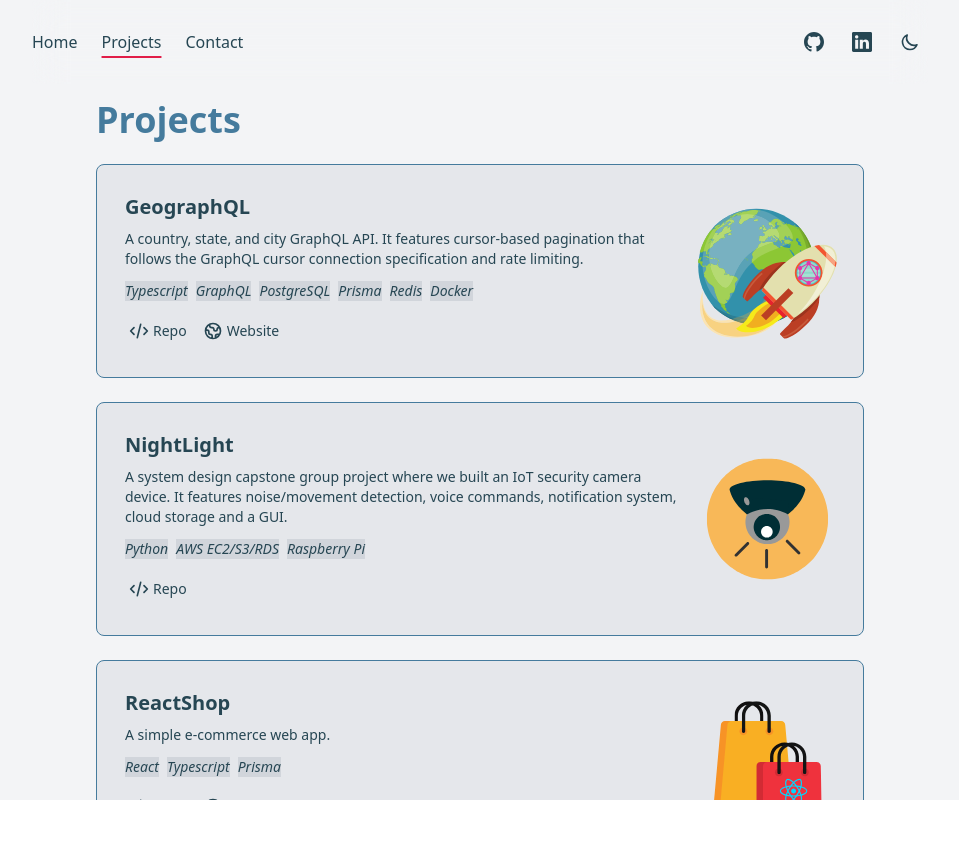
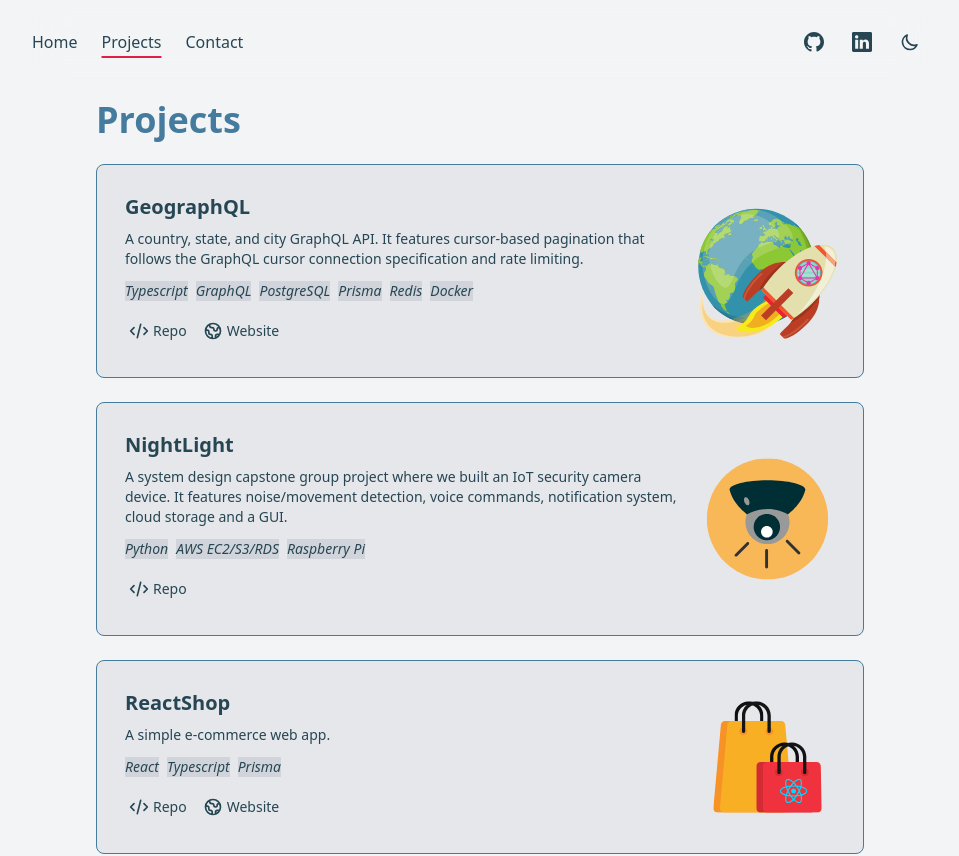
Before and after one commit to robertrenzorudio/robertrenzo.rudio.dev, a Next.js app: page /projects in a window 1280 px wide. Shown: the top 856 px of the page, without its empty margins (160-1119 px from the left). Before the commit the page ends 800 px from the top, so only its background shows below. Built offline with nearby package versions, Linux system fonts and the light colour scheme.

Commit message:
change container height

```diff
--- a/components/Container.tsx
+++ b/components/Container.tsx
@@ -36,7 +36,7 @@
         <meta property="og:title" content={meta.title} />
         <meta property="og:image" content={meta.image} />
       </Head>
-      <div className="w-full flex-col h-screen overflow-x-hidden bg-gray-100 dark:bg-gray-800 selection:bg-teal-250 dark:selection:bg-rose-500">
+      <div className="w-full flex-col min-h-screen overflow-x-hidden bg-gray-100 dark:bg-gray-800 selection:bg-teal-250 dark:selection:bg-rose-500">
         <Nav isOpen={drawerIsOpen} setIsOpen={setDrawerIsOpen} />
         <Drawer isOpen={drawerIsOpen} setIsOpen={setDrawerIsOpen} />
         <main className="space-y-14 pt-4">{children}</main>
```
